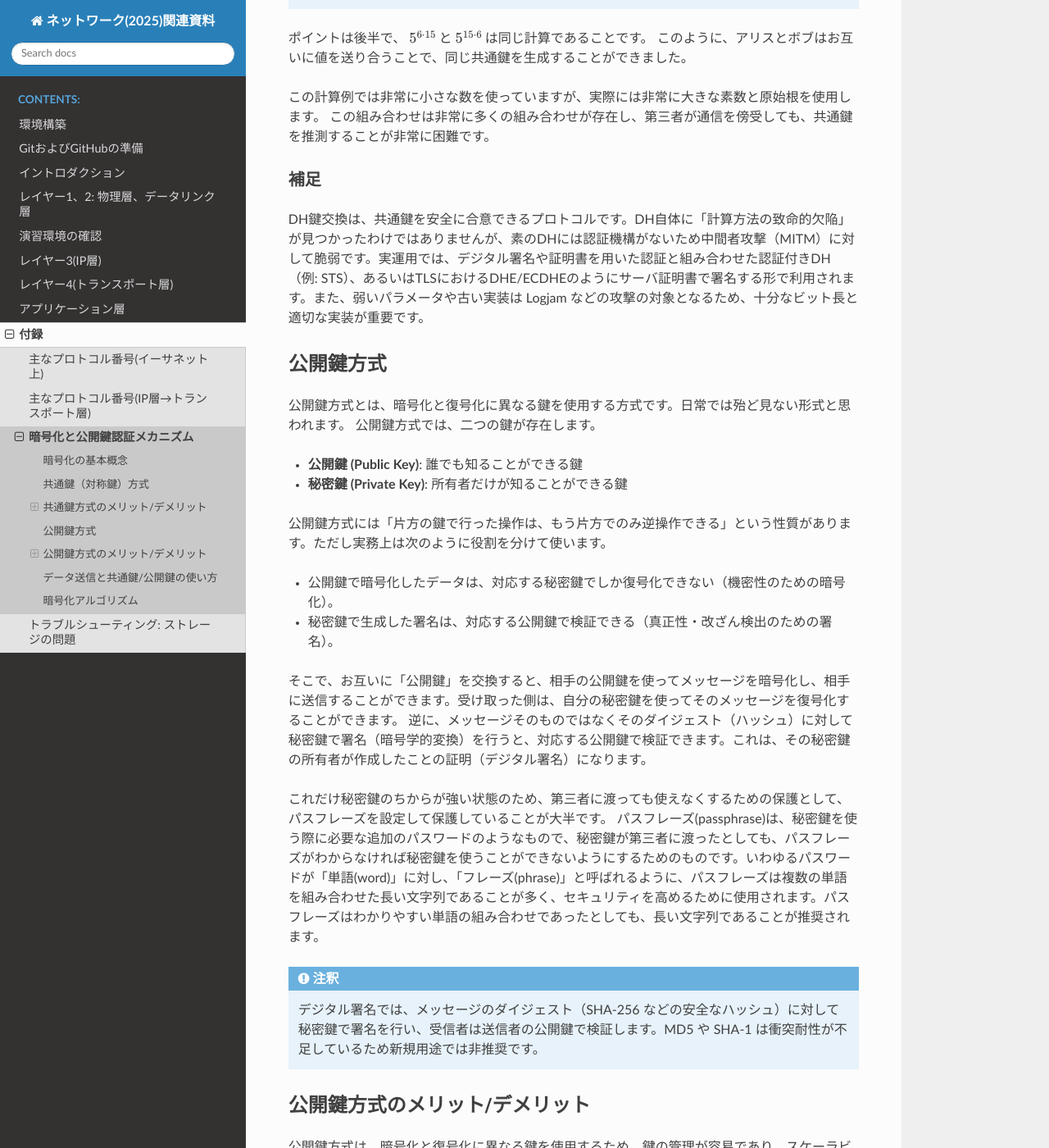
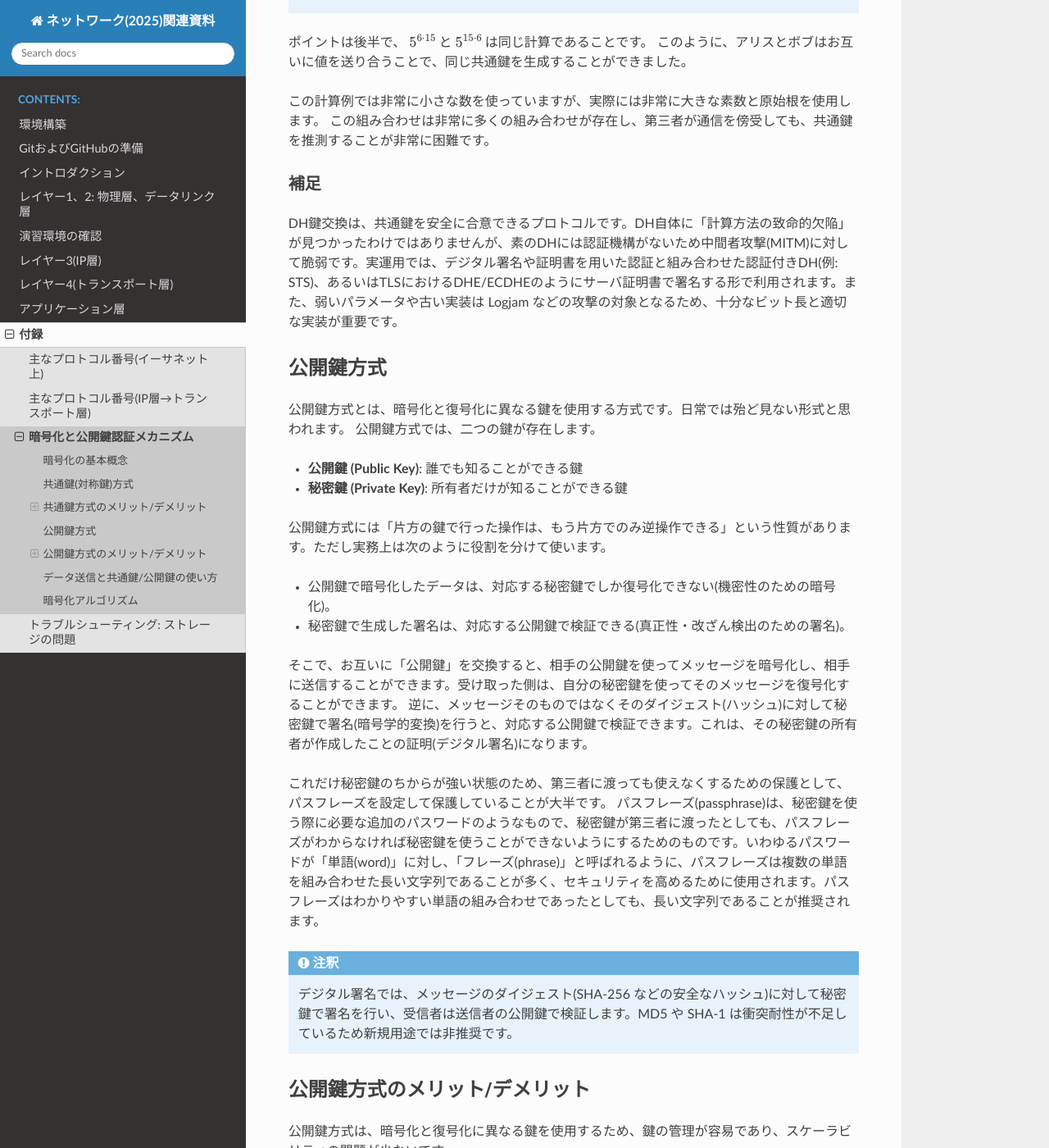
Before and after one commit to densuke/2025-network-doc, a Sphinx documentation site: the page built from source/appendix/pubkey.md, in a window 1280 px wide and 1400 px high, scrolled down 4460 px. Shown: the whole window at 82% size. Built offline with Sphinx 7.4.7 and the Read the Docs theme 3.1.0, drawn with Linux system fonts in a browser that asks for light colours; some of the changed text lies outside the part shown.

Commit message:
全角のかっこを排除、計算式はドルマークでくくる修正

````diff
--- a/source/appendix/pubkey.md
+++ b/source/appendix/pubkey.md
@@ -16,26 +16,26 @@
 - **暗号文 (Ciphertext)**: 暗号化されたデータ。平文を特定のアルゴリズムで変換したもの。
 - **暗号化アルゴリズム (Encryption Algorithm)**: 平文を暗号文に変換するための数学的手法。
 - 暗号化と復号化
-  - **暗号化 (Encryption)**: 平文を暗号文に変換するプロセス。
-  - **復号化 (Decryption)**: 暗号文を平文に戻すプロセス。
+    - **暗号化 (Encryption)**: 平文を暗号文に変換するプロセス。
+    - **復号化 (Decryption)**: 暗号文を平文に戻すプロセス。
 - **鍵 (Key)**: 暗号化と復号化に使用される秘密の情報。鍵の長さと複雑さは、暗号化の強度に影響します。
 
-## 共通鍵（対称鍵）方式
+## 共通鍵(対称鍵)方式
 
-共通鍵（対称鍵）方式は、同じ鍵で暗号化と復号化を行う方式です。
-例えるなら、私達が日常的に使う自宅の鍵や車の鍵がそれで、鍵としての形状は一つであり、所有すれば誰でもその鍵を使って自宅のドアを開けることができます（たとえ見知らぬ他人であっても！）。
+共通鍵(対称鍵)方式は、同じ鍵で暗号化と復号化を行う方式です。
+例えるなら、私達が日常的に使う自宅の鍵や車の鍵がそれで、鍵としての形状は一つであり、所有すれば誰でもその鍵を使って自宅のドアを開けることができます(たとえ見知らぬ他人であっても！)。
 このように、同一の鍵を複数の人が共有して利用することで暗号化と復号化を行う方法です。
 
-この概念を用いる暗号化では、一般に「共通鍵（対称鍵）」という表現が用いられます。
+この概念を用いる暗号化では、一般に「共通鍵(対称鍵)」という表現が用いられます。
 
 - 一般的な暗号化は、この共通鍵方式が広く用いられています。
 - 共通鍵方式の例としては、AES (Advanced Encryption Standard) や DES (Data Encryption Standard) などがあります。
 
 ## 共通鍵方式のメリット/デメリット
 
-共通鍵（対称鍵）方式は、暗号化と復号化に同じ鍵を使用するため、計算が高速であり、大量のデータを効率的に処理できます。
+共通鍵(対称鍵)方式は、暗号化と復号化に同じ鍵を使用するため、計算が高速であり、大量のデータを効率的に処理できます。
 
-### メリット（共通鍵方式）
+### メリット(共通鍵方式)
 
 - **高速性**: 共通鍵方式は計算が高速であり、大量のデータを効率的に処理できます。
 - **シンプルな実装**: 共通鍵方式はアルゴリズムが比較的シンプルであり、実装が容易です。
@@ -43,7 +43,7 @@
 
 計算コストは、メモリやCPUに制限があったとしても、それなりの性能を保有したまま暗号化/復号化が実行可能な環境かどうかとして表れてきます。また、シンプルな実装はハードウェアロジック(いわゆる回路)としての実装が容易かどうかということも示しており、計算性能を上げる(改善する)という意味では非常に重要とされます。
 
-### デメリット（共通鍵方式）
+### デメリット(共通鍵方式)
 
 - **鍵管理の難しさ**: 共通鍵方式では、鍵を安全に共有する必要があり、鍵の管理が難しいです。特に、多数のユーザーがいる場合、鍵の配布と管理が複雑になります。
 - **スケーラビリティの問題**: 多数のユーザーがいる場合、各ユーザー間で異なる鍵を共有する必要があり、スケーラビリティの問題が発生します。
@@ -63,7 +63,7 @@
 この計算では、離散対数問題の難しさを利用しており、第三者が通信を傍受しても、共通鍵を推測することが非常に困難です。
 
 ```{note}
-離散対数問題とは、ある数値 \( g \) と \( y \) に対して、\( g^x \equiv y \\pmod p \) を満たす \( x \) を求める問題です。ここで、\( p \) は素数であり、\( g \) は \( p \) の原始根です。この問題は計算上非常に難しいとされており、これを利用することで安全な鍵交換が可能となります。
+離散対数問題とは、ある数値 $ g $ と $ y $ に対して、$ g^x \equiv y \\pmod p $ を満たす $ x $ を求める問題です。ここで、$ p $ は素数であり、$ g $ は $ p $ の原始根です。この問題は計算上非常に難しいとされており、これを利用することで安全な鍵交換が可能となります。
 
 ⋯と書いてもよくわかりませんよね。いいです、わからなくても⋯
 
@@ -204,7 +204,7 @@ $$
 
 ### 補足
 
-DH鍵交換は、共通鍵を安全に合意できるプロトコルです。DH自体に「計算方法の致命的欠陥」が見つかったわけではありませんが、素のDHには認証機構がないため中間者攻撃（MITM）に対して脆弱です。実運用では、デジタル署名や証明書を用いた認証と組み合わせた認証付きDH（例: STS）、あるいはTLSにおけるDHE/ECDHEのようにサーバ証明書で署名する形で利用されます。また、弱いパラメータや古い実装は Logjam などの攻撃の対象となるため、十分なビット長と適切な実装が重要です。
+DH鍵交換は、共通鍵を安全に合意できるプロトコルです。DH自体に「計算方法の致命的欠陥」が見つかったわけではありませんが、素のDHには認証機構がないため中間者攻撃(MITM)に対して脆弱です。実運用では、デジタル署名や証明書を用いた認証と組み合わせた認証付きDH(例: STS)、あるいはTLSにおけるDHE/ECDHEのようにサーバ証明書で署名する形で利用されます。また、弱いパラメータや古い実装は Logjam などの攻撃の対象となるため、十分なビット長と適切な実装が重要です。
 
 ## 公開鍵方式
 
@@ -216,24 +216,24 @@ DH鍵交換は、共通鍵を安全に合意できるプロトコルです。DH
 
 公開鍵方式には「片方の鍵で行った操作は、もう片方でのみ逆操作できる」という性質があります。ただし実務上は次のように役割を分けて使います。
 
-- 公開鍵で暗号化したデータは、対応する秘密鍵でしか復号化できない（機密性のための暗号化）。
-- 秘密鍵で生成した署名は、対応する公開鍵で検証できる（真正性・改ざん検出のための署名）。
+- 公開鍵で暗号化したデータは、対応する秘密鍵でしか復号化できない(機密性のための暗号化)。
+- 秘密鍵で生成した署名は、対応する公開鍵で検証できる(真正性・改ざん検出のための署名)。
 
 そこで、お互いに「公開鍵」を交換すると、相手の公開鍵を使ってメッセージを暗号化し、相手に送信することができます。受け取った側は、自分の秘密鍵を使ってそのメッセージを復号化することができます。
-逆に、メッセージそのものではなくそのダイジェスト（ハッシュ）に対して秘密鍵で署名（暗号学的変換）を行うと、対応する公開鍵で検証できます。これは、その秘密鍵の所有者が作成したことの証明（デジタル署名）になります。
+逆に、メッセージそのものではなくそのダイジェスト(ハッシュ)に対して秘密鍵で署名(暗号学的変換)を行うと、対応する公開鍵で検証できます。これは、その秘密鍵の所有者が作成したことの証明(デジタル署名)になります。
 
 これだけ秘密鍵のちからが強い状態のため、第三者に渡っても使えなくするための保護として、パスフレーズを設定して保護していることが大半です。
 パスフレーズ(passphrase)は、秘密鍵を使う際に必要な追加のパスワードのようなもので、秘密鍵が第三者に渡ったとしても、パスフレーズがわからなければ秘密鍵を使うことができないようにするためのものです。いわゆるパスワードが「単語(word)」に対し、「フレーズ(phrase)」と呼ばれるように、パスフレーズは複数の単語を組み合わせた長い文字列であることが多く、セキュリティを高めるために使用されます。パスフレーズはわかりやすい単語の組み合わせであったとしても、長い文字列であることが推奨されます。
 
 ```{note}
-デジタル署名では、メッセージのダイジェスト（SHA-256 などの安全なハッシュ）に対して秘密鍵で署名を行い、受信者は送信者の公開鍵で検証します。MD5 や SHA-1 は衝突耐性が不足しているため新規用途では非推奨です。
+デジタル署名では、メッセージのダイジェスト(SHA-256 などの安全なハッシュ)に対して秘密鍵で署名を行い、受信者は送信者の公開鍵で検証します。MD5 や SHA-1 は衝突耐性が不足しているため新規用途では非推奨です。
 ```
 
 ## 公開鍵方式のメリット/デメリット
 
 公開鍵方式は、暗号化と復号化に異なる鍵を使用するため、鍵の管理が容易であり、スケーラビリティの問題が少ないです。
 
-### メリット（公開鍵方式）
+### メリット(公開鍵方式)
 
 - **鍵管理の容易さ**: 公開鍵方式では、公開鍵を自由に配布できるため、鍵の管理が容易です。秘密鍵は所有者だけが知っているため、漏洩リスクが低減されます。
 - **スケーラビリティの向上**: 多数のユーザーがいる場合でも、各ユーザーが自分の公開鍵を配布するだけで済むため、スケーラビリティの問題が少ないです。
@@ -246,7 +246,7 @@ DH鍵交換は、共通鍵を安全に合意できるプロトコルです。DH
 ```
 
 
-### デメリット（公開鍵方式）
+### デメリット(公開鍵方式)
 
 一方でデメリットももちろんあります。
 
@@ -264,13 +264,13 @@ DH鍵交換は、共通鍵を安全に合意できるプロトコルです。DH
 
 それぞれにメリットとデメリットがある方式を組み合わせて、以下のような送受信が日夜行われています。
 
-1. 送信者は受信者の公開鍵を使って、共通鍵（セッション鍵）を暗号化します（RSA-OAEP などの鍵カプセル化）。
+1. 送信者は受信者の公開鍵を使って、共通鍵(セッション鍵)を暗号化します(RSA-OAEP などの鍵カプセル化)。
 2. 送信者は共通鍵を使って、メッセージを暗号化します。
 3. 送信者は暗号化された共通鍵と暗号化されたメッセージを受信者に送信します。
 4. 受信者は自分の秘密鍵を使って、暗号化された共通鍵を復号化します。
 5. 受信者は復号化された共通鍵を使って、暗号化されたメッセージを復号化します。
 
-公開鍵暗号のようなコストの高い計算は「鍵配送（鍵の保護）」のみに用い、データ本体は高速な共通鍵暗号で処理します。あるいは、公開鍵で暗号化せずに ECDH/ECDHE などの鍵合意プロトコルで共通鍵を合意する方式も一般的です（TLS 1.3 ではこちらが主流）。
+公開鍵暗号のようなコストの高い計算は「鍵配送(鍵の保護)」のみに用い、データ本体は高速な共通鍵暗号で処理します。あるいは、公開鍵で暗号化せずに ECDH/ECDHE などの鍵合意プロトコルで共通鍵を合意する方式も一般的です(TLS 1.3 ではこちらが主流)。
 
 ## 暗号化アルゴリズム
 
@@ -278,16 +278,16 @@ DH鍵交換は、共通鍵を安全に合意できるプロトコルです。DH
 ただし歴史的経緯により、現在では仕様が推奨されないものも含まれています。
 
 - 共通鍵暗号のアルゴリズム(一部)
-  - DES (Data Encryption Standard) ※ 非推奨
-  - 3DES (Triple DES) ※ レガシー（段階的廃止/非推奨）
-  - AES (Advanced Encryption Standard)
-  - RC4 (Rivest Cipher 4) ※ 非推奨
-  - ChaCha20
+    - DES (Data Encryption Standard) ※ 非推奨
+    - 3DES (Triple DES) ※ レガシー(段階的廃止/非推奨)
+    - AES (Advanced Encryption Standard)
+    - RC4 (Rivest Cipher 4) ※ 非推奨
+    - ChaCha20
 - 公開鍵暗号のアルゴリズム(一部)
-  - RSA (Rivest-Shamir-Adleman) ある意味スタンダード（署名・鍵カプセル化で広く利用。TLS 1.3 では鍵合意は行わない）
-  - DSA (Digital Signature Algorithm) 署名専用
-  - ECC (Elliptic Curve Cryptography) 楕円曲線暗号、最近はこの系統が比較的主流になりつつあります
-    - ECDSA (Elliptic Curve Digital Signature Algorithm)
-    - EdDSA (Edwards-curve Digital Signature Algorithm)
-    - ECDH / ECDHE （楕円曲線版 Diffie-Hellman：鍵合意）
-  - ElGamal ※ 現代ではほぼ使われず非推奨（代替として RSA-OAEP や ECIES など）
+    - RSA (Rivest-Shamir-Adleman) ある意味スタンダード(署名・鍵カプセル化で広く利用。TLS 1.3 では鍵合意は行わない)
+    - DSA (Digital Signature Algorithm) 署名専用
+    - ECC (Elliptic Curve Cryptography) 楕円曲線暗号、最近はこの系統が比較的主流になりつつあります
+        - ECDSA (Elliptic Curve Digital Signature Algorithm)
+        - EdDSA (Edwards-curve Digital Signature Algorithm)
+        - ECDH / ECDHE (楕円曲線版 Diffie-Hellman：鍵合意)
+    - ElGamal ※ 現代ではほぼ使われず非推奨(代替として RSA-OAEP や ECIES など)
````
Also changed, not shown: other parts of source/appendix/pubkey.md (+44 -44 lines).
